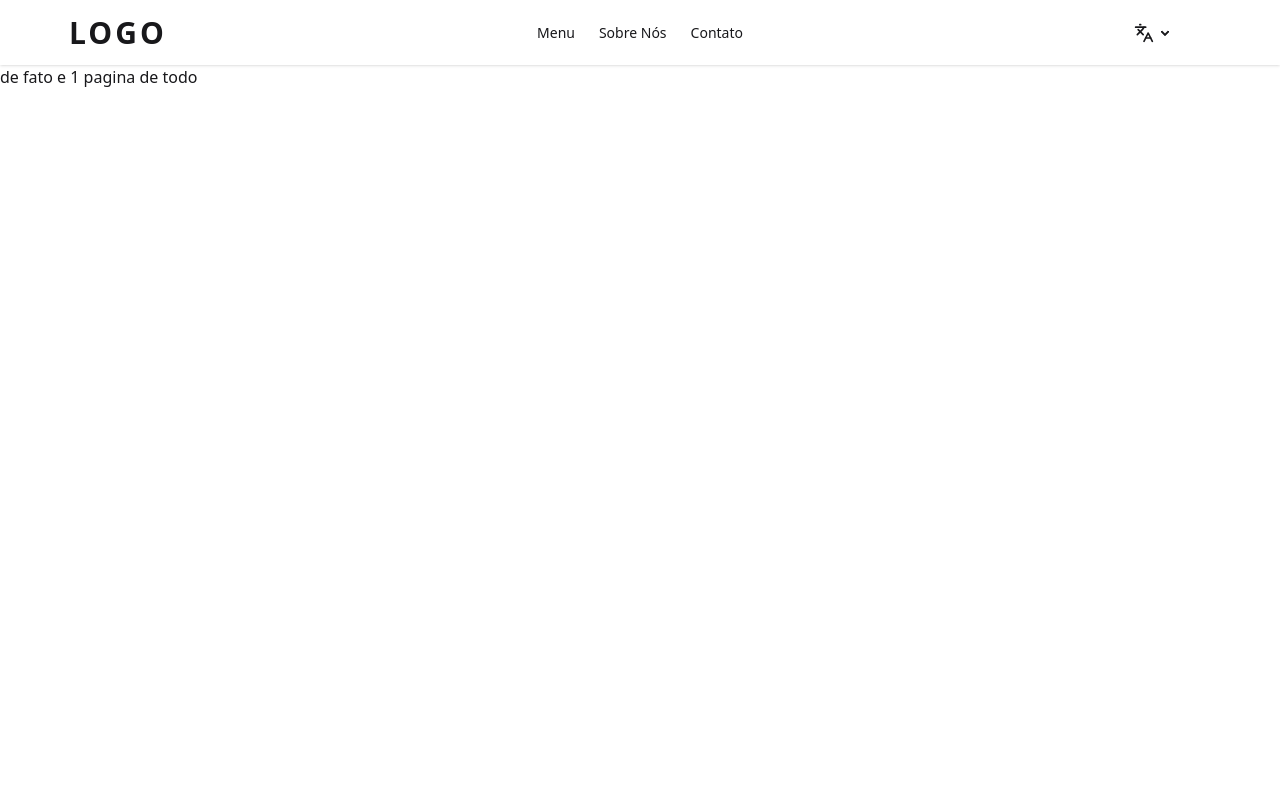
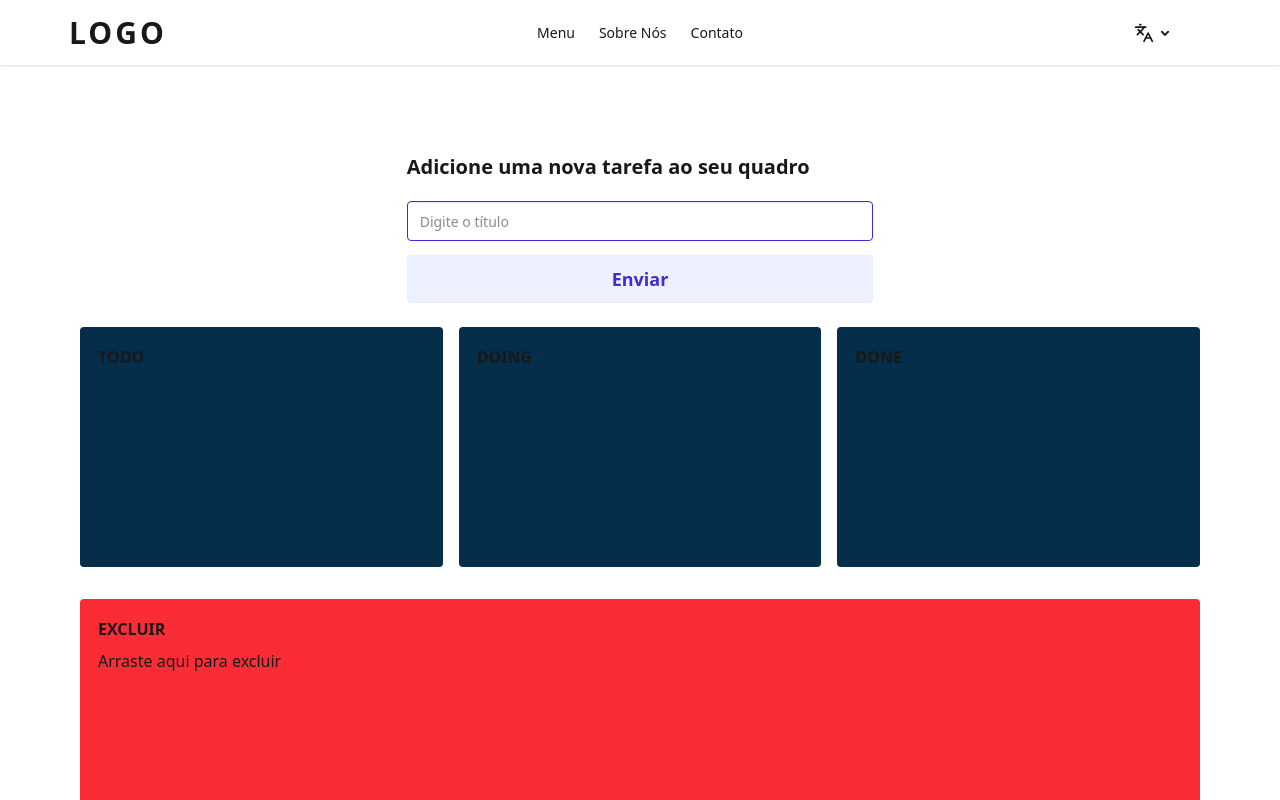
Before and after one commit to LuWroblewski/desafio-tecnico-vouch, a Next.js app: page /toDoList in a window 1280 px wide. Shown: the top 800 px of the page. Built offline with nearby package versions, Linux system fonts and the light colour scheme.

Commit message:
create todo list

```diff
--- a/src/app/toDoList/page.tsx
+++ b/src/app/toDoList/page.tsx
@@ -1,10 +1,9 @@
-import Countdown from '@/components/main-page/countdown/countdown';
-import Title from '@/components/main-page/title/title';
+import TodoPage from '@/components/todo-page/todo';
 
 export default function Home() {
   return (
-    <main className='h-screen'>
-      <p> de fato e 1 pagina de todo </p>
+    <main className='p-20 justify-center items-center min-h-screen  max-h-auto w-full'>
+      <TodoPage />
     </main>
   );
 }
--- /dev/null
+++ b/src/components/todo-page/inputTask/inputTask.tsx
@@ -0,0 +1,43 @@
+'use client';
+
+import { useState } from 'react';
+
+export default function InputTask({
+  onAdd,
+}: {
+  onAdd: (value: string) => void;
+}) {
+  const [inputValue, setInputValue] = useState('');
+
+  const handleSubmit = () => {
+    if (inputValue.trim() === '') return;
+    onAdd(inputValue.trim());
+    setInputValue('');
+  };
+
+  const handleKeyDown = (e: React.KeyboardEvent<HTMLInputElement>) => {
+    if (e.key === 'Enter') {
+      e.preventDefault();
+      handleSubmit();
+    }
+  };
+
+  return (
+    <div className='flex justify-center w-full items-center '>
+      <fieldset className='fieldset  w-5/12 space-y-2'>
+        <legend className='fieldset-legend text-xl'>Adicione uma nova tarefa ao seu quadro</legend>
+        <input
+          type='text'
+          className='input w-full input-primary'
+          placeholder='Digite o título'
+          value={inputValue}
+          onChange={(e) => setInputValue(e.target.value)}
+          onKeyDown={handleKeyDown}
+        />
+        <button onClick={handleSubmit} className='btn btn-primary btn-soft btn-lg'>
+          Enviar
+        </button>
+      </fieldset>
+    </div>
+  );
+}
--- /dev/null
+++ b/src/components/todo-page/kanban/draggable.tsx
@@ -0,0 +1,30 @@
+'use client';
+
+import { useDraggable } from '@dnd-kit/core';
+
+interface DraggableProps {
+  id: string;
+  children: React.ReactNode;
+}
+
+export default function Draggable({ id, children }: DraggableProps) {
+  const { attributes, listeners, setNodeRef, transform } = useDraggable({ id });
+
+  const style = transform
+    ? {
+        transform: `translate3d(${transform.x}px, ${transform.y}px, 0)`,
+      }
+    : undefined;
+
+  return (
+    <div
+      ref={setNodeRef}
+      style={style}
+      {...listeners}
+      {...attributes}
+      className='bg-info p-2 rounded shadow cursor-grab border text-base-300 text-xl '
+    >
+      {children}
+    </div>
+  );
+}
--- /dev/null
+++ b/src/components/todo-page/kanban/droppable.tsx
@@ -0,0 +1,27 @@
+'use client';
+
+import { useDroppable } from '@dnd-kit/core';
+
+export default function Droppable({
+  id,
+  title,
+  children,
+  bg,
+}: {
+  id: string;
+  title: string;
+  children: React.ReactNode;
+  bg: string;
+}) {
+  const { isOver, setNodeRef } = useDroppable({ id });
+
+  return (
+    <div
+      ref={setNodeRef}
+      className={`min-h-60 ${bg} p-4 rounded border-2 transition-all ${isOver ? 'border-info' : 'border-transparent'}`}
+    >
+      <h2 className='font-bold mb-2'>{title}</h2>
+      <div className='flex flex-col gap-2'>{children}</div>
+    </div>
+  );
+}
--- /dev/null
+++ b/src/components/todo-page/kanban/kanban.tsx
@@ -0,0 +1,146 @@
+'use client';
+
+import { useEffect, useState } from 'react';
+import { DndContext, DragEndEvent } from '@dnd-kit/core';
+import DraggableItem from './draggable';
+import DroppableColumn from './droppable';
+
+type ColumnType = 'todo' | 'doing' | 'done';
+
+interface Item {
+  id: string;
+  content: string;
+  createdAt: string;
+  column: ColumnType;
+}
+
+export default function Appdnd({
+  items,
+  onItemProcessed,
+}: {
+  items: string[];
+  onItemProcessed?: (processedItems: string[]) => void;
+}) {
+  const [columns, setColumns] = useState<Record<ColumnType, Item[]>>({
+    todo: [],
+    doing: [],
+    done: [],
+  });
+
+  const [processed, setProcessed] = useState<string[]>([]);
+
+  useEffect(() => {
+    const stored = localStorage.getItem('kanban-items');
+    if (stored) {
+      const savedItems: Item[] = JSON.parse(stored);
+      const newColumns: Record<ColumnType, Item[]> = {
+        todo: [],
+        doing: [],
+        done: [],
+      };
+
+      for (const item of savedItems) {
+        newColumns[item.column].push(item);
+      }
+
+      setColumns(newColumns);
+    }
+  }, []);
+
+  useEffect(() => {
+    const existingContents = new Set([...columns.todo, ...columns.doing, ...columns.done].map((item) => item.content));
+
+    const newItems = items
+      .filter((content) => !existingContents.has(content))
+      .map((content) => ({
+        id: crypto.randomUUID(),
+        content,
+        createdAt: new Date().toISOString(),
+        column: 'todo' as ColumnType,
+      }));
+
+    if (newItems.length === 0) return;
+
+    setColumns((prev) => ({
+      ...prev,
+      todo: [...prev.todo, ...newItems],
+    }));
+
+    setProcessed(newItems.map((item) => item.content));
+  }, [items]);
+
+  useEffect(() => {
+    const allItems = [...columns.todo, ...columns.doing, ...columns.done];
+    localStorage.setItem('kanban-items', JSON.stringify(allItems));
+  }, [columns]);
+
+  useEffect(() => {
+    if (processed.length > 0) {
+      onItemProcessed?.(processed);
+      setProcessed([]);
+    }
+  }, [processed, onItemProcessed]);
+
+  const handleDragEnd = (event: DragEndEvent) => {
+    const { active, over } = event;
+    if (!over) return;
+
+    const sourceCol = getColumnByItemId(active.id as string);
+    const targetCol = over.id as ColumnType | 'trash';
+
+    if (!sourceCol) return;
+
+    if (targetCol === 'trash') {
+      setColumns((prev) => {
+        const newColumns = { ...prev };
+        for (const col of Object.keys(newColumns) as ColumnType[]) {
+          newColumns[col] = newColumns[col].filter((item) => item.id !== active.id);
+        }
+        return newColumns;
+      });
+      return;
+    }
+
+    if (sourceCol === targetCol) return;
+
+    const draggedItem = columns[sourceCol].find((item) => item.id === active.id);
+    if (!draggedItem) return;
+
+    setColumns((prev) => {
+      const updatedItem = { ...draggedItem, column: targetCol as ColumnType };
+
+      return {
+        ...prev,
+        [sourceCol]: prev[sourceCol].filter((item) => item.id !== active.id),
+        [targetCol]: [...prev[targetCol], updatedItem],
+      };
+    });
+  };
+
+  const getColumnByItemId = (id: string): ColumnType | null => {
+    for (const key of Object.keys(columns) as ColumnType[]) {
+      if (columns[key].some((item) => item.id === id)) return key;
+    }
+    return null;
+  };
+
+  return (
+    <DndContext onDragEnd={handleDragEnd}>
+      <div className='grid grid-cols-1 md:grid-cols-3 gap-4 mb-8'>
+        {(['todo', 'doing', 'done'] as ColumnType[]).map((columnId) => (
+          <DroppableColumn key={columnId} id={columnId} title={columnId.toUpperCase()} bg='bg-info-content'>
+            {columns[columnId].map((item) => (
+              <DraggableItem key={item.id} id={item.id}>
+                {item.content}
+              </DraggableItem>
+            ))}
+          </DroppableColumn>
+        ))}
+      </div>
+
+      <DroppableColumn id='trash' title='EXCLUIR' bg='bg-red-500 '>
+        Arraste aqui para excluir
+      </DroppableColumn>
+    </DndContext>
+  );
+}
--- /dev/null
+++ b/src/components/todo-page/todo.tsx
@@ -0,0 +1,24 @@
+'use client';
+
+import InputTask from '@/components/todo-page/inputTask/inputTask';
+import { useState } from 'react';
+import Appdnd from './kanban/kanban';
+
+export default function TodoPage() {
+  const [items, setItems] = useState<string[]>([]);
+
+  const handleAddItem = (newItem: string) => {
+    setItems((prev) => [...prev, newItem]);
+  };
+
+  return (
+    <div className='space-y-5'>
+      <InputTask onAdd={handleAddItem} />
+
+      <Appdnd
+        items={items}
+        onItemProcessed={(processedItems) => setItems((prev) => prev.filter((item) => !processedItems.includes(item)))}
+      />
+    </div>
+  );
+}
```
